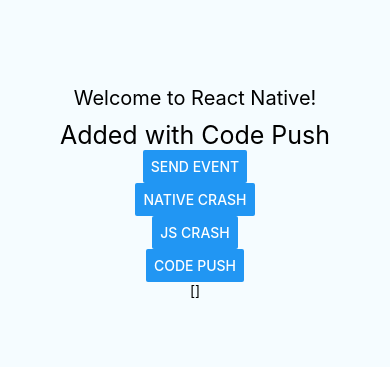
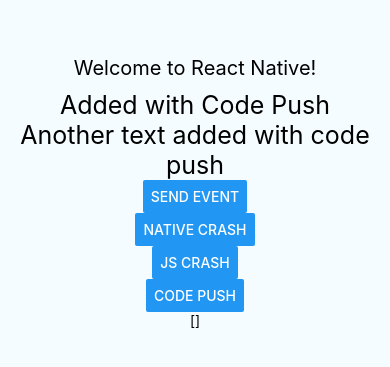
Before and after one commit to Jefersson7/MyReactNativeApp, a React Native app: screen / in a window 390 px wide. Shown: the part 235-602 px from the top of the page. Built offline with nearby package versions, Linux system fonts and the light colour scheme.

Commit message:
Add another text

```diff
--- a/App.js
+++ b/App.js
@@ -61,6 +61,7 @@
       <View style={styles.container}>
         <Text style={styles.welcome}>Welcome to React Native!</Text>
         <Text style={styles.codepush}>Added with Code Push</Text>
+        <Text style={styles.codepush}>Another text added with code push</Text>
         <Button title="Send Event" onPress={() => this.sendEvent()} />
         <Button title="Native Crash" onPress={() => this.nativeCrash()} />
         <Button title="JS Crash" onPress={() => this.jsCrash()} />
```
